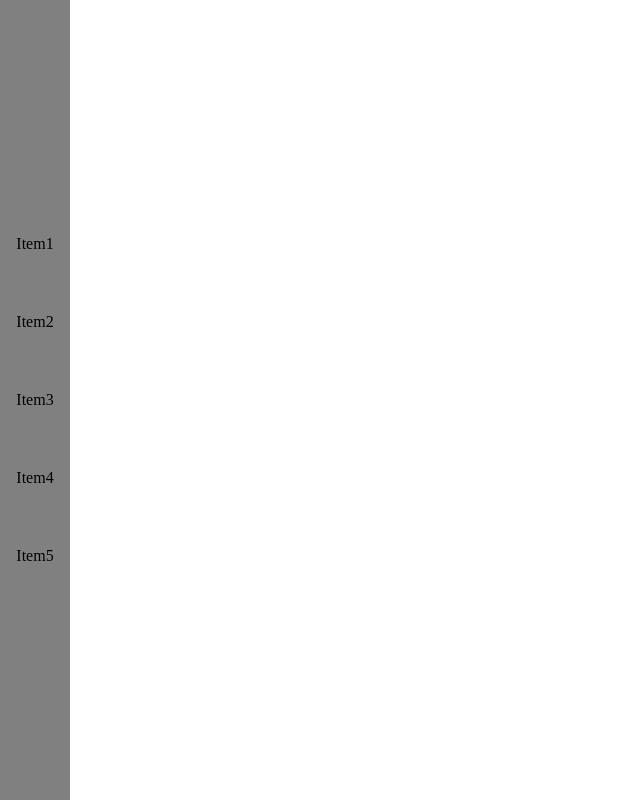
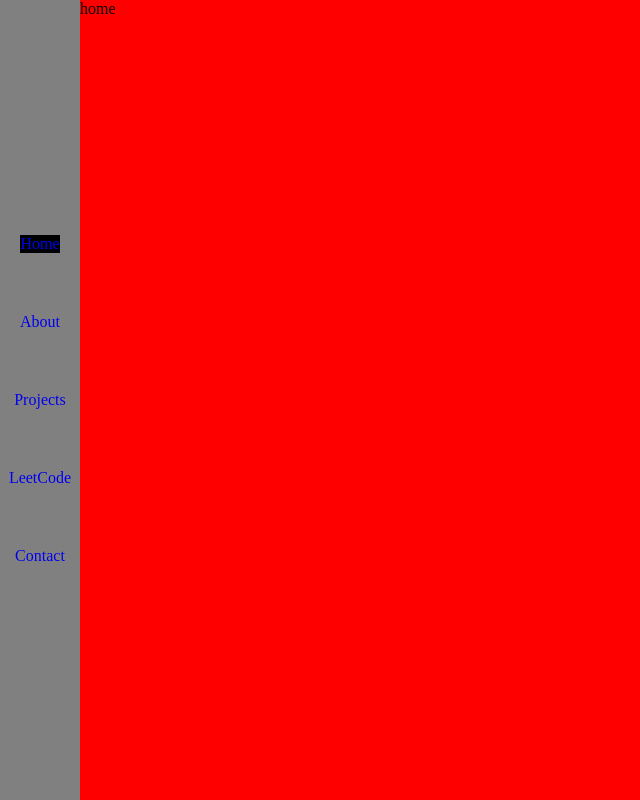
Before and after one commit to aswarb/aswarb.github.io, a React (Vite) app: page / in a window 1280 px wide. Shown: the whole page, without its empty margins (0-640 px from the left). Built offline with nearby package versions, Linux system fonts and the light colour scheme.

Commit message:
navigation and content switching working

```diff
--- a/package.json
+++ b/package.json
@@ -12,7 +12,9 @@
   },
   "dependencies": {
     "react": "^19.0.0",
-    "react-dom": "^19.0.0"
+    "react-dom": "^19.0.0",
+    "react-router": "^7.4.0",
+    "react-router-dom": "^7.4.0"
   },
   "devDependencies": {
     "@eslint/js": "^9.21.0",
--- a/src/App.css
+++ b/src/App.css
@@ -1,25 +1,50 @@
 #root {
-    width:100vw;
-    height:100vh;
+    width: 100vw;
+    height: 100vh;
 }
 
 body {
-    width:100vw; height:100vh;
-    padding:0px; margin:0px;
+    width: 100vw;
+    height: 100vh;
+    padding: 0px;
+    margin: 0px;
+    overflow: hidden;
+}
+
+.navDest {
+    display: block;
+    text-decoration: none;
+}
+
+.navDest.active {
+    background-color: black;
+}
+
+.pageGrid {
+    display: grid;
+    width: 100%;
+    height: 100%;
+    grid-template-columns: 1fr 15fr;
+    grid-template-rows: 1fr;
+    grid-template-areas: 'navbar content';
+}
+
+.contentBox {
+    grid-area: content;
+    background-color: red;
 }
 
 .navRail {
-    display:flex;
-    flex-direction:column;
-    justify-content:center;
-    width:70px;
+    grid-area: navbar;
+    display: flex;
+    flex-direction: column;
+    justify-content: center;
     background-color: grey;
-    height:100%
 }
 
 .navRail > * {
-    margin-left:auto;
-    margin-right:auto;
-    margin-top:30px;
-    margin-bottom:30px;
+    margin-left: auto;
+    margin-right: auto;
+    margin-top: 30px;
+    margin-bottom: 30px;
 }
--- a/src/App.jsx
+++ b/src/App.jsx
@@ -1,16 +1,67 @@
 import './App.css'
+
 import { NavIcon } from '@/navIcon.jsx'
+
+import { Link, useLocation } from 'react-router-dom'
+import { BrowserRouter as Router, Route, Routes } from 'react-router-dom'
+
+function NavBar() {
+    const location = useLocation()
+
+    return (
+        <div className="navRail">
+            <Link to="/" className={`navDest ${location.pathname === '/' ? 'active' : ''}`}>
+                Home
+            </Link>
+            <Link
+                to="/about"
+                className={`navDest ${location.pathname === '/about' ? 'active' : ''}`}
+            >
+                About
+            </Link>
+            <Link
+                to="/projects"
+                className={`navDest ${location.pathname === '/projects' ? 'active' : ''}`}
+            >
+                Projects
+            </Link>
+            <Link
+                to="/leetcode"
+                className={`navDest ${location.pathname === '/leetcode' ? 'active' : ''}`}
+            >
+                LeetCode
+            </Link>
+            <Link
+                to="/contact"
+                className={`navDest ${location.pathname === '/contact' ? 'active' : ''}`}
+            >
+                Contact
+            </Link>
+        </div>
+    )
+}
+
+function Content({ children }) {
+    return <div className="contentBox"> {children} </div>
+}
 
 function App() {
     return (
-	<div className="navRail">
-		<span> Item1 </span>
-		<span> Item2 </span>
-		<span> Item3</span>
-		<span> Item4</span>
-		<span> Item5</span>
-	</div>
-)
+        <Router>
+            <div className="pageGrid">
+                <NavBar />
+                <Content>
+                    <Routes>
+                        <Route path="/" element={<div> home </div>} />
+                        <Route path="/about" element={<div> about </div>} />
+                        <Route path="/projects" element={<div> projects </div>} />
+                        <Route path="/leetcode" element={<div> leetCode</div>} />
+                        <Route path="/contact" element={<div> contacts</div>} />
+                    </Routes>
+                </Content>
+            </div>
+        </Router>
+    )
 }
 
 export default App
```
Also changed, not shown: 1 other file (tests, documents, lock files or other folders).
